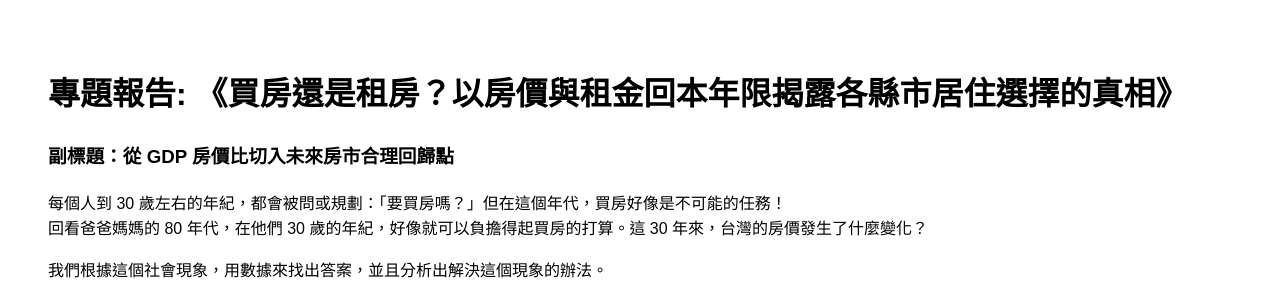
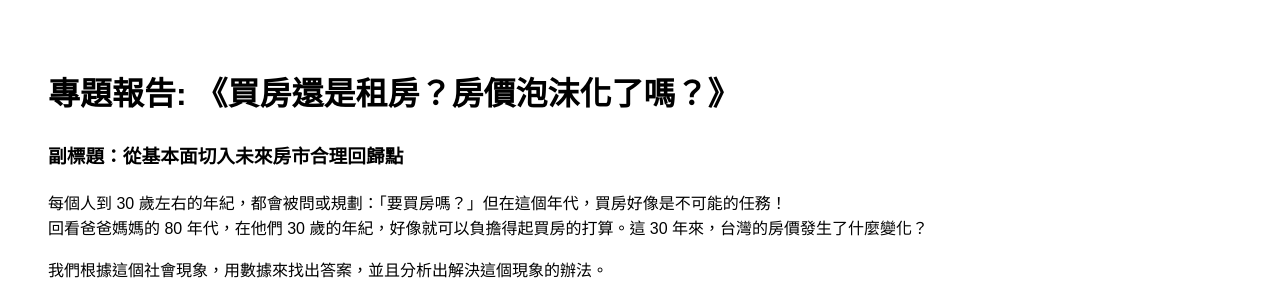
Before and after one commit to JJJu216/Study-of-housing-analysis, a plain HTML site: page index.html in a window 1280 px wide. Shown: the top 299 px of the page. Drawn offline with Linux system fonts and the light colour scheme.

Commit message:
Update index.html

```diff
--- a/index.html
+++ b/index.html
@@ -5,8 +5,8 @@
   <title>買房還是租房？Power BI 報表展示</title>
 </head>
 <body style="font-family: Arial, sans-serif; padding: 40px; line-height: 1.6;">
-  <h1>專題報告: 《買房還是租房？以房價與租金回本年限揭露各縣市居住選擇的真相》</h1>
-  <h3>副標題：從 GDP 房價比切入未來房市合理回歸點</h3>
+  <h1>專題報告: 《買房還是租房？房價泡沫化了嗎？》</h1>
+  <h3>副標題：從基本面切入未來房市合理回歸點</h3>
 
   <p>
     每個人到 30 歲左右的年紀，都會被問或規劃：「要買房嗎？」但在這個年代，買房好像是不可能的任務！<br>
```
